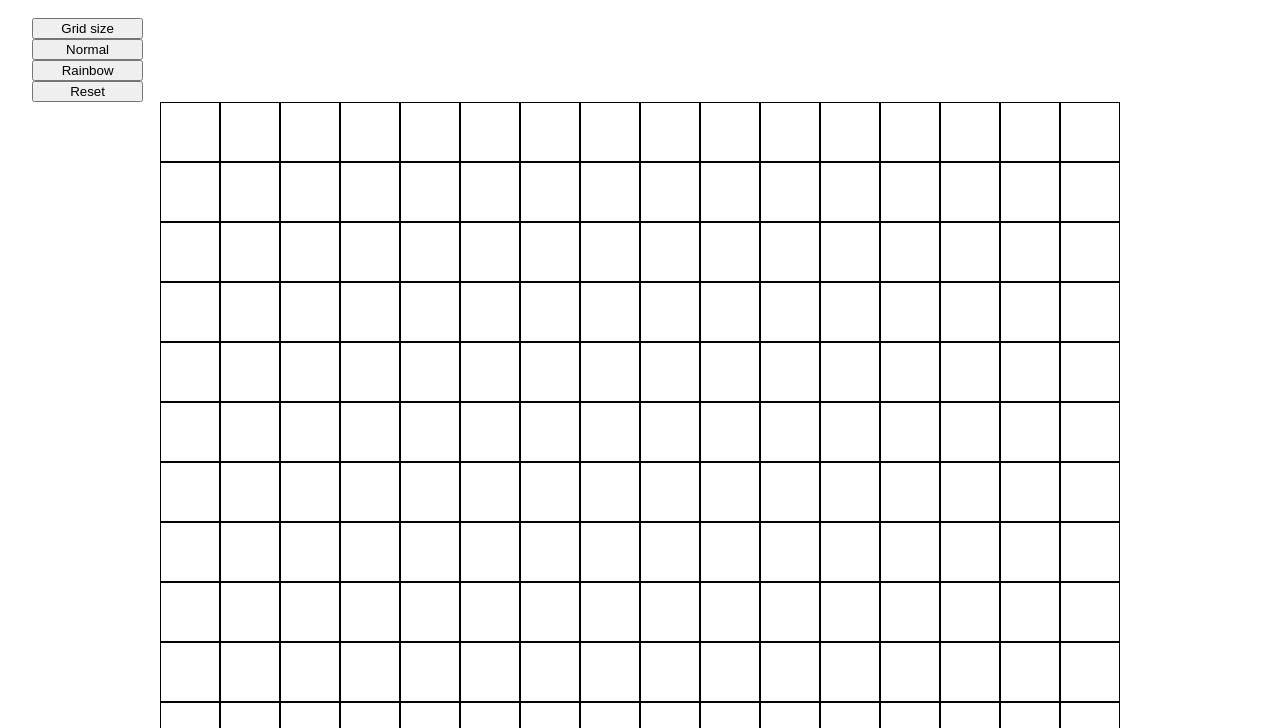
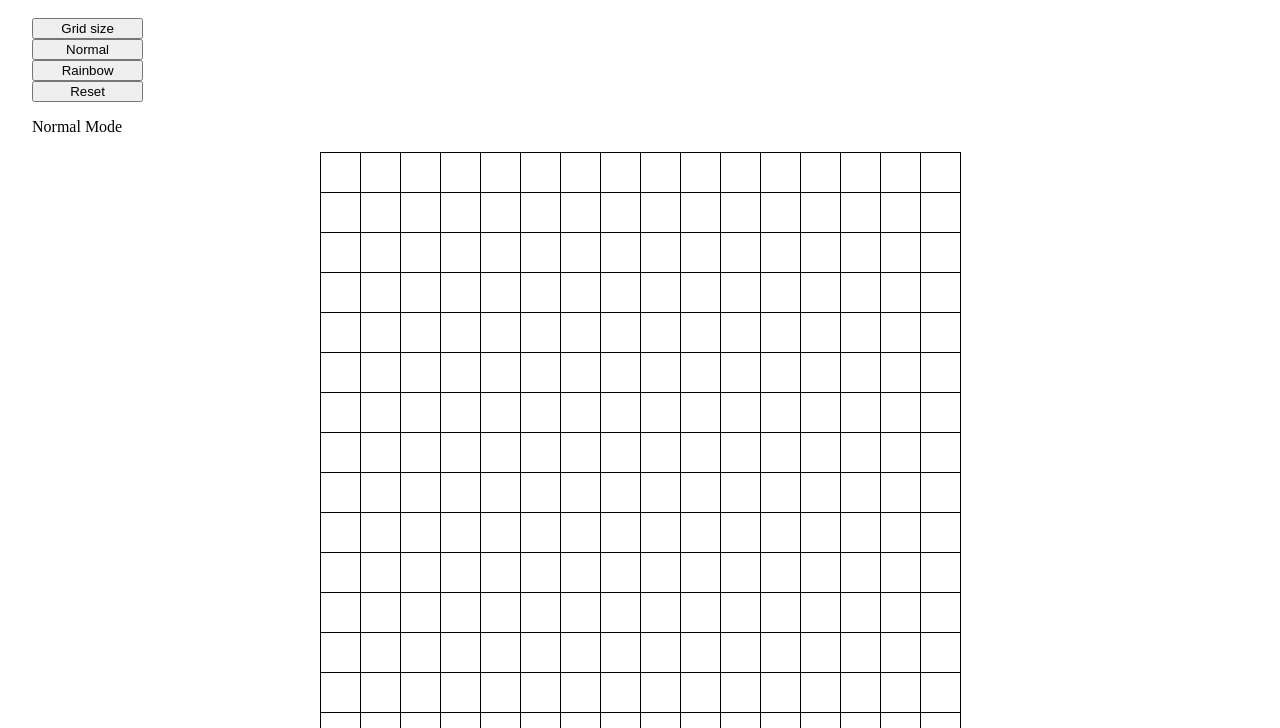
Before and after one commit to thaphopha/etch-a-sketch, a plain HTML site: page index.html in a window 1280 px wide. Shown: the part 72-800 px from the top of the page. Drawn offline with Linux system fonts and the light colour scheme.

Commit message:
refactor: reduce container size

```diff
--- a/index.html
+++ b/index.html
@@ -17,6 +17,7 @@
     <button class="button button--normal">Normal</button>
     <button class="button button--rainbow">Rainbow</button>
     <button class="button button--reset">Reset</button>
+    <p class="mode"></p>
 </aside>
 <main>
     <article class="container">
--- a/main.js
+++ b/main.js
@@ -8,6 +8,16 @@ const btnModeNormal = document.querySelector(".button--normal");
 const btnModeRainbow = document.querySelector(".button--rainbow");
 const btnReset = document.querySelector(".button--reset");
 const container = document.querySelector(".container");
+const modeParagraph = document.querySelector(".mode");
+
+function setParagraph() {
+    if(mode === 'normal') {
+        modeParagraph.textContent = 'Normal Mode';
+    } else if(mode === 'rainbow') {
+        modeParagraph.textContent = 'Rainbow Mode';
+    }
+};
+
 
 function createGrid(size = 16) {
     if(size > 100 || size < 1) {
@@ -17,7 +27,7 @@ function createGrid(size = 16) {
     container.innerHTML = "";
     container.style.gridTemplateColumns = `repeat(${size}, auto)`;
     container.style.gridTemplateRows = `repeat(${size}, auto)`;
-
+    setParagraph();
     // fill the grid with n,m=size divs
     for(let i = 0; i < size*size; i++) {
         let newDiv = document.createElement("div");
@@ -66,11 +76,11 @@ function getGridSize() {
 btnGridSize.addEventListener("click", () => createGrid(getGridSize()));
 
 // STUFF FOR NORMAL COLOR MODE
-btnModeNormal.addEventListener("click", () => mode = "normal");
+btnModeNormal.addEventListener("click", (e) => {mode = "normal"; setParagraph()});
 
 
 // STUFF FOR RAINBOW MODE
-btnModeRainbow.addEventListener("click", () => mode = "rainbow");
+btnModeRainbow.addEventListener("click", () => {mode = "rainbow"; setParagraph();});
 
 btnReset.addEventListener("click", () => {
     createGrid(size);
--- a/styles.css
+++ b/styles.css
@@ -22,16 +22,19 @@ aside {
 }
 
 .container {
-    width: 960px;
-    height: 960px;
+    width: 640px;
+    height: 640px;
     display: grid;
+    border-left: 1px solid black;
+    border-bottom: 1px solid black;
 }
 
 /*
 APPEARANCE
 */
 .container > div {
-    border:1px solid black;
+    border-top: 1px solid black;
+    border-right: 1px solid black;
 }
 
 button {
```
